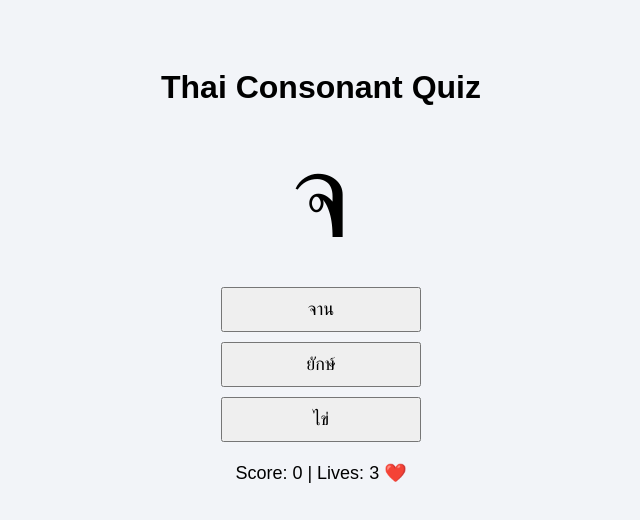
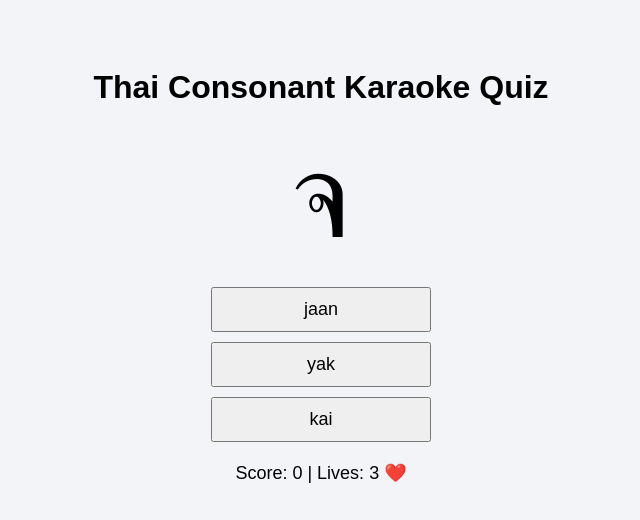
Before and after one commit to 6858064056-blip/members, a plain HTML site: page index.html in a window 1280 px wide. Shown: the whole page, without its empty margins (319-959 px from the left). Drawn offline with Linux system fonts and the light colour scheme.

Commit message:
Update index.html

```diff
--- a/index.html
+++ b/index.html
@@ -3,7 +3,7 @@
 <head>
 <meta charset="UTF-8">
 <meta name="viewport" content="width=device-width, initial-scale=1.0">
-<title>Thai Consonant Quiz</title>
+<title>Thai Consonant Karaoke Quiz</title>
 
 <style>
   body {
@@ -25,7 +25,7 @@
     margin: 10px auto;
     padding: 10px 20px;
     font-size: 18px;
-    width: 200px;
+    width: 220px;
     cursor: pointer;
   }
 
@@ -51,7 +51,7 @@
 
 <body>
 
-<h1>Thai Consonant Quiz</h1>
+<h1>Thai Consonant Karaoke Quiz</h1>
 
 <div class="letter" id="letter">ก</div>
 
@@ -67,24 +67,24 @@
 
 <script>
 const consonants = [
-  { letter: "ก", name: "ไก่" },
-  { letter: "ข", name: "ไข่" },
-  { letter: "ค", name: "ควาย" },
-  { letter: "ง", name: "งู" },
-  { letter: "จ", name: "จาน" },
-  { letter: "ช", name: "ช้าง" },
-  { letter: "ด", name: "เด็ก" },
-  { letter: "ต", name: "เต่า" },
-  { letter: "บ", name: "ใบไม้" },
-  { letter: "ป", name: "ปลา" },
-  { letter: "ม", name: "ม้า" },
-  { letter: "ย", name: "ยักษ์" },
-  { letter: "ร", name: "เรือ" },
-  { letter: "ล", name: "ลิง" },
-  { letter: "ว", name: "แหวน" },
-  { letter: "ส", name: "เสือ" },
-  { letter: "ห", name: "หีบ" },
-  { letter: "อ", name: "อ่าง" }
+  { letter: "ก", karaoke: "gai" },
+  { letter: "ข", karaoke: "kai" },
+  { letter: "ค", karaoke: "kwai" },
+  { letter: "ง", karaoke: "ngoo" },
+  { letter: "จ", karaoke: "jaan" },
+  { letter: "ช", karaoke: "chang" },
+  { letter: "ด", karaoke: "dek" },
+  { letter: "ต", karaoke: "tao" },
+  { letter: "บ", karaoke: "bai mai" },
+  { letter: "ป", karaoke: "pla" },
+  { letter: "ม", karaoke: "maa" },
+  { letter: "ย", karaoke: "yak" },
+  { letter: "ร", karaoke: "ruea" },
+  { letter: "ล", karaoke: "ling" },
+  { letter: "ว", karaoke: "waen" },
+  { letter: "ส", karaoke: "suea" },
+  { letter: "ห", karaoke: "heeb" },
+  { letter: "อ", karaoke: "aang" }
 ];
 
 let current;
@@ -94,15 +94,13 @@ let lives = 3;
 function newQuestion() {
   if (lives <= 0) return;
 
-  const randomIndex = Math.floor(Math.random() * consonants.length);
-  current = consonants[randomIndex];
-
+  current = consonants[Math.floor(Math.random() * consonants.length)];
   document.getElementById("letter").textContent = current.letter;
 
-  let options = [current.name];
+  let options = [current.karaoke];
 
   while (options.length < 3) {
-    const randomOption = consonants[Math.floor(Math.random() * consonants.length)].name;
+    const randomOption = consonants[Math.floor(Math.random() * consonants.length)].karaoke;
     if (!options.includes(randomOption)) {
       options.push(randomOption);
     }
@@ -124,7 +122,7 @@ function newQuestion() {
 function checkAnswer(selected) {
   if (lives <= 0) return;
 
-  if (selected === current.name) {
+  if (selected === current.karaoke) {
     score++;
   } else {
     lives--;
```
